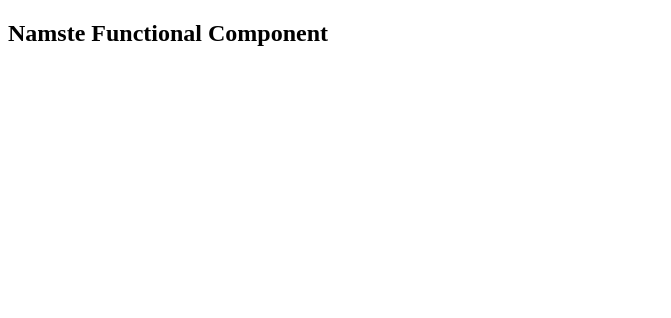
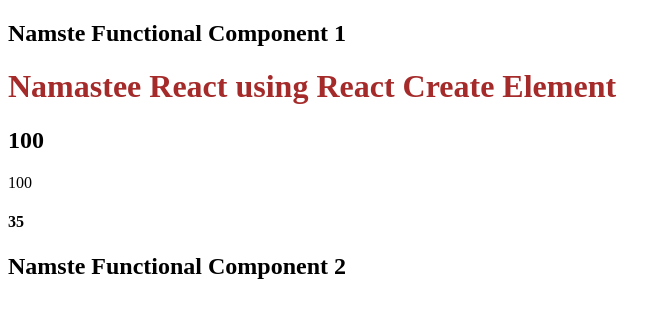
Before and after one commit to Saumya73/Easy-React, a React (Vite) app: page / in a window 1280 px wide. Shown: the top 318 px of the page, without its empty margins (0-671 px from the left). Built offline with nearby package versions, Linux system fonts and the light colour scheme.

Commit message:
component composition

```diff
--- a/App.js
+++ b/App.js
@@ -1,10 +1,10 @@
 import React from 'react';
 import  ReactDOM  from 'react-dom/client';
 
-// const heading = React.createElement("h1",
-// {
-//     id:"heading"
-// }, "Namastee React using ReactcreateElement");
+const heading = React.createElement("h1",
+{
+    id:"heading"
+}, "Namastee React using React Create Element");
 
 // console.log(heading);
 
@@ -17,13 +17,25 @@ const jsxHeading = <h1 id='jsxheading'>Namaste React using JSX</h1>;    //react
 //React Functional Component
 
 const HeadingComponent1 = () => {
-    return <h2>Namste Functional Component</h2>;
+    return <h2>Namste Functional Component 1</h2>;
 };
 
+const number = 100;
+
+//Component composition - passing component inside component
+
 const HeadingComponent2 = () => (
-     <h2>Namste Functional Component</h2>                               //both function component are same
+    <div>
+    <HeadingComponent1/>
+    {heading}
+    <h2>{number}</h2>
+    {number}
+  <h4>  {2+5+1+1+9+9+8} </h4>
+  <h5>{console.log("ggddd")}</h5>
+     <h2>Namste Functional Component 2</h2>
+     </div>
 );
 
 const root = ReactDOM.createRoot(document.getElementById("root"));
 
-root.render(<HeadingComponent1/>);
+root.render(<HeadingComponent2/>);
```
